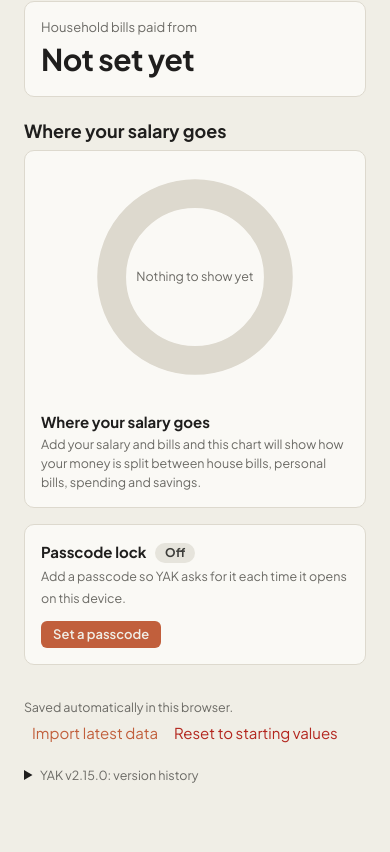
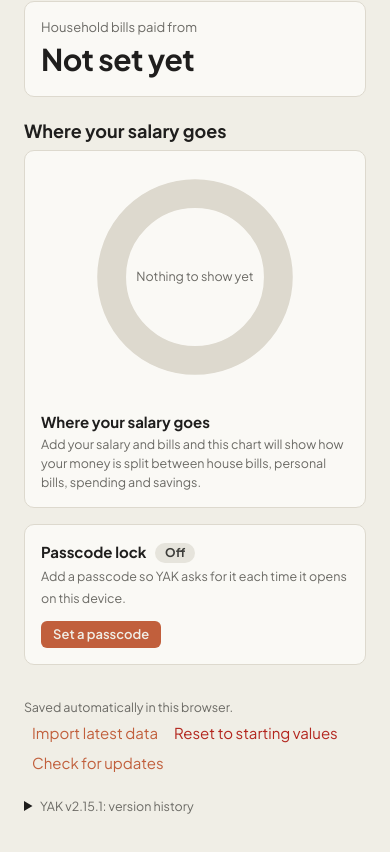
Before and after one commit to JakeRJames/Yak, a plain HTML site: page index.html in a window 390 px wide. Shown: the part 1265-2117 px from the top of the page. Drawn offline with Linux system fonts and the light colour scheme.

Commit message:
YAK v2.15.1: add Check for updates button
Fetches the live page fresh and reloads if newer, to get past a stale
cached copy in the iPhone Home Screen app.

Co-Authored-By: Claude Sonnet 5.5 <noreply@anthropic.com>
Claude-Session: https://claude.ai/code/session_01TTMQmZ2HeQZyuXU2wAuXsA

```diff
--- a/index.html
+++ b/index.html
@@ -1,7 +1,7 @@
 <!DOCTYPE html>
 <html lang="en-GB"><head><meta charset="utf-8"><meta name="viewport" content="width=device-width,initial-scale=1,viewport-fit=cover">
-<title>YAK v2.15.0</title>
-<meta name="version" content="2.15.0">
+<title>YAK v2.15.1</title>
+<meta name="version" content="2.15.1">
 <meta name="apple-mobile-web-app-title" content="YAK"><meta name="apple-mobile-web-app-capable" content="yes"><meta name="theme-color" content="#262624">
 <link rel="apple-touch-icon" sizes="180x180" href="apple-touch-icon.png">
 <link rel="preconnect" href="https://fonts.googleapis.com"><link rel="preconnect" href="https://fonts.gstatic.com" crossorigin><link href="https://fonts.googleapis.com/css2?family=Plus+Jakarta+Sans:wght@400;500;600;700;800&display=swap" rel="stylesheet">
@@ -195,9 +195,10 @@ nav{display:none}
 <div class="lockscr" id="lock" hidden></div>
 <main id="app"><div class="card" style="margin:20px 0"><b>YAK needs a web browser to run.</b><p class="lbl">This preview cannot run the app. Open YAK in Safari, Chrome or Edge instead (or use the YAK link) and your saved data will load there.</p></div></main>
 <script>
-const VERSION='2.15.0';
+const VERSION='2.15.1';
 // Versioning: MAJOR = breaking changes to saved data or layout, MINOR = new features, PATCH = fixes and tweaks. Add newest entry first.
-const CHANGELOG=[{v:'2.15.0',d:'16 Nov 2026',n:'Added an Instructions tab for anyone new to YAK. It explains in plain language what each tab does, how the numbers are worked out, and how exporting and importing your data works, including how to move between devices safely and what to do if you forget your passcode. A How to use YAK button on Home takes you straight to it. Saved data is unchanged.'},{v:'2.14.0',d:'16 Nov 2026',n:'Added a reminder at the top of every tab when the passcode lock is off on this device, saying that anyone who opens YAK here can see your figures. Set a passcode takes you to the Passcode lock card on Home, and the reminder disappears once a passcode is set. Don\'t remind me hides it, and that choice is saved in your data, so it is included in exports and carried to other devices when you import. The reminder waits until you have imported or chosen starting values on a new device. Older data files still import fine.'},
+const CHANGELOG=[{v:'2.15.1',d:'16 Nov 2026',n:'Added a Check for updates button at the bottom of every page. The YAK app on an iPhone Home Screen can keep showing an older copy of the page after an update. Check for updates fetches the latest copy and, if it is newer than the one you are using, reloads YAK with it. If you are already up to date it tells you so. Your saved data is not touched.'},
+{v:'2.15.0',d:'16 Nov 2026',n:'Added an Instructions tab for anyone new to YAK. It explains in plain language what each tab does, how the numbers are worked out, and how exporting and importing your data works, including how to move between devices safely and what to do if you forget your passcode. A How to use YAK button on Home takes you straight to it. Saved data is unchanged.'},{v:'2.14.0',d:'16 Nov 2026',n:'Added a reminder at the top of every tab when the passcode lock is off on this device, saying that anyone who opens YAK here can see your figures. Set a passcode takes you to the Passcode lock card on Home, and the reminder disappears once a passcode is set. Don\'t remind me hides it, and that choice is saved in your data, so it is included in exports and carried to other devices when you import. The reminder waits until you have imported or chosen starting values on a new device. Older data files still import fine.'},
 {v:'2.13.1',d:'16 Nov 2026',n:'Added the YAK logo as the app icon (white YAK with an orange full stop on charcoal) and named the app YAK, so it shows on the iPhone Home Screen when added from Safari. Saved data is unchanged.'},
 {v:'2.13.0',d:'15 Nov 2026',n:'Removed the Extra adjustment this month box from the Personal tab, along with the Adjustment line in How it adds up and the Adjustments slice in the salary charts. One-off costs such as credit card payments now live only on the Forecast tab, where each month\'s deductions are entered. Monthly savings on Home and Personal no longer have an adjustment taken off, and the Forecast and Simulator start from that same figure. An adjustment saved in an older data file is dropped when it is opened or imported, so if you had one entered your monthly saving will rise by that amount; add it as a Forecast deduction instead if you still need it.'},
 {v:'2.12.0',d:'15 Nov 2026',n:'Exports are now recorded in the change log, as imports already were. Each export adds a line saying the data was exported to a file, with the file name and the device, and the line is included in the file itself. Imports now also record which device the file came from and when it was exported there. An export you cancel is not recorded. Saved data is unchanged.'},
@@ -901,6 +902,19 @@ function helpPage(){
  <p>Your figures are stored in your web browser. If you clear your browser's website data or switch browsers, they will not be there. A recent export is your safety net, so get into the habit of exporting after you have made changes.</p>`)}
  </div>`}
 
+/* ---------- Check for updates: fetch the live page fresh and reload if it is newer ---------- */
+let UPD='';
+async function checkUpdate(){
+ UPD='Checking...';render();
+ try{
+  const r=await fetch(location.pathname,{cache:'reload'});
+  if(!r.ok)throw new Error('status '+r.status);
+  const m=(await r.text()).match(/<meta name="version" content="([^"]+)"/);
+  if(!m)throw new Error('no version');
+  if(m[1]===VERSION){UPD='You have the latest version (v'+VERSION+').';render()}
+  else{UPD='Updating to v'+m[1]+'...';render();setTimeout(()=>location.reload(),600)}
+ }catch(e){UPD='Could not check for updates. You may be offline.';render()}
+}
 /* ---------- Mobile menu (narrow screens only; desktop keeps the tabs) ---------- */
 const TITLES={home:'House Finances',me:'Personal Finances',pay:'Housemate Payments',fc:'Savings Forecast',sim:'Scenario Simulator',log:'Change Log',help:'How to use YAK'};
 const PAGES=[['dash','Home'],['home','House'],['me','Personal'],['pay','Payments'],['fc','Forecast'],['sim','Simulator'],['log','Changes'],['help','Instructions']];
@@ -916,7 +930,7 @@ function render(){
  const c=calc(),PN=paySync(c);
  PAGES.forEach(p=>{document.getElementById('t-'+p[0]).className=S.tab===p[0]?'on':''});
  document.getElementById('mcur').textContent=(PAGES.find(p=>p[0]===S.tab)||PAGES[0])[1];mSync();
- document.getElementById('app').innerHTML=banner()+(TITLES[S.tab]?`<h2 class="ptitle">${TITLES[S.tab]}</h2>`:'')+(S.tab==='dash'?dash(c):S.tab==='home'?home(c):S.tab==='pay'?payPage(c,PN):S.tab==='fc'?fc(c):S.tab==='sim'?simPage(c):S.tab==='log'?logPage():S.tab==='help'?helpPage():me(c))+`<p style="margin-top:30px"><small>Saved automatically in this browser. </small><button class="ghost" style="color:var(--acc)" onclick="openImport()">Import latest data</button><input id="imp" type="file" accept=".json,application/json" class="hide" onchange="doImport(this)"><button class="ghost" onclick="reset()">Reset to starting values</button></p>
+ document.getElementById('app').innerHTML=banner()+(TITLES[S.tab]?`<h2 class="ptitle">${TITLES[S.tab]}</h2>`:'')+(S.tab==='dash'?dash(c):S.tab==='home'?home(c):S.tab==='pay'?payPage(c,PN):S.tab==='fc'?fc(c):S.tab==='sim'?simPage(c):S.tab==='log'?logPage():S.tab==='help'?helpPage():me(c))+`<p style="margin-top:30px"><small>Saved automatically in this browser. </small><button class="ghost" style="color:var(--acc)" onclick="openImport()">Import latest data</button><input id="imp" type="file" accept=".json,application/json" class="hide" onchange="doImport(this)"><button class="ghost" onclick="reset()">Reset to starting values</button><br><button class="ghost" style="color:var(--acc)" onclick="checkUpdate()">Check for updates</button> <small>${UPD}</small></p>
  <details><summary><small>YAK v${VERSION}: version history</small></summary><table class="sum" style="margin-top:8px">${CHANGELOG.map(x=>`<tr><td><b>v${x.v}</b> <small>${x.d}</small></td><td style="text-align:left">${x.n}</td></tr>`).join('')}</table></details>`;
  if(S.tab==='sim')simDraw(PLAY);
  PLAY=false;
```
